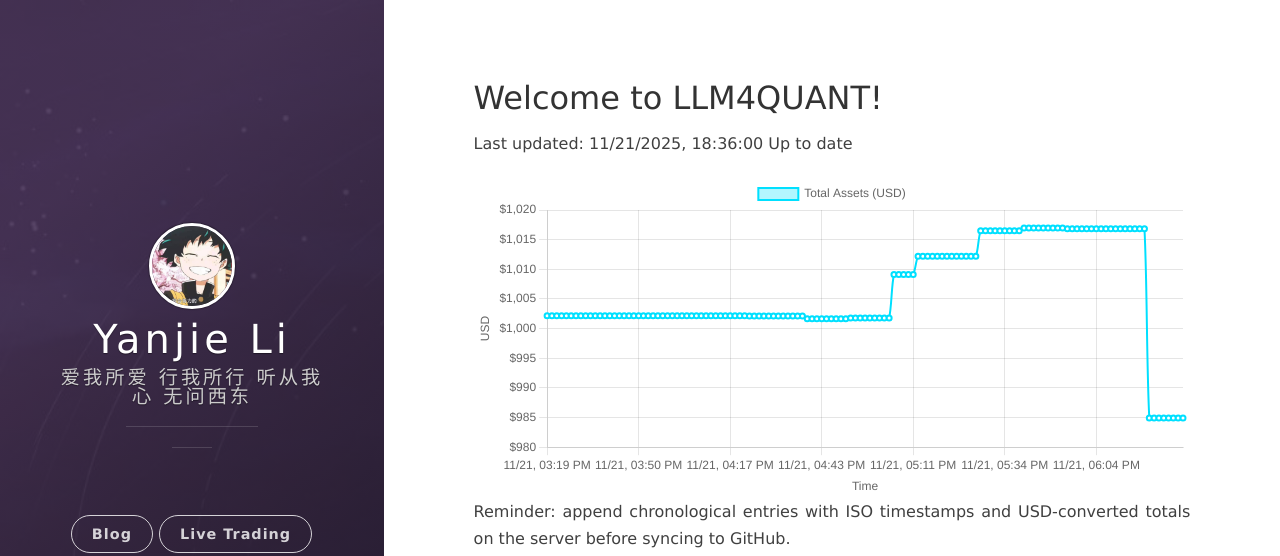
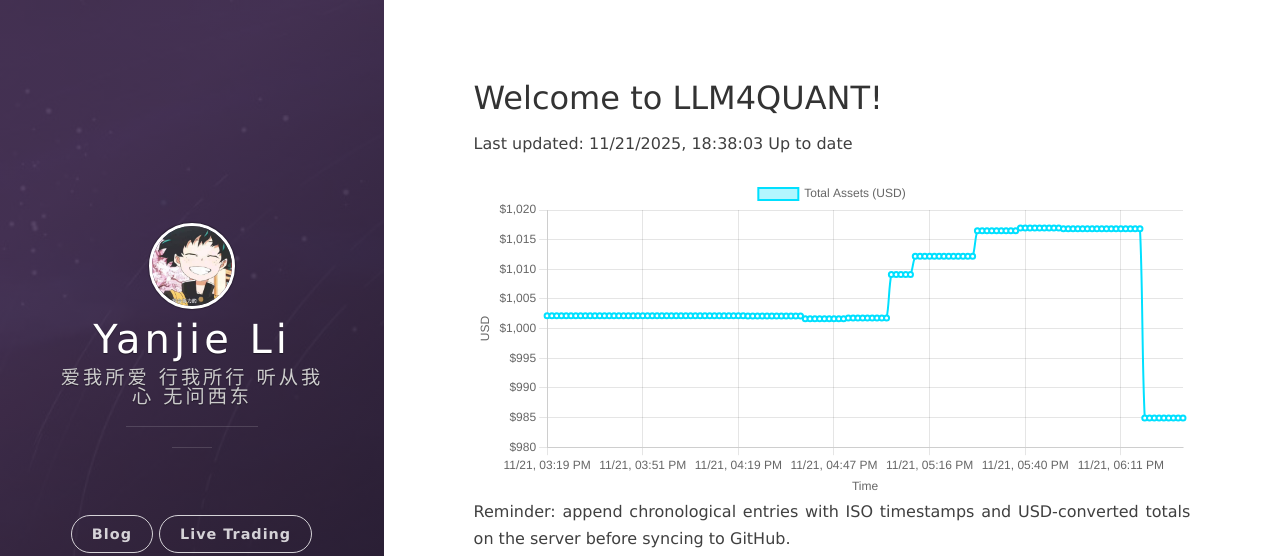
Before and after one commit to leeyegy/leeyegy.github.io, a Jekyll site: the page built from live-trading.html, in a window 1280 px wide. Shown: the top 556 px of the page. Built offline with Jekyll 4.4.1, drawn with Linux system fonts in a browser that asks for light colours; nearby versions of some CDN libraries.

Commit message:
AccountMonitor: update balance history 2025-11-22T02:38:03+08:00

```diff
--- a/assets/data/binance/balance-history.json
+++ b/assets/data/binance/balance-history.json
@@ -1,5 +1,5 @@
 {
-  "generatedAt": "2025-11-22T02:36:00+08:00",
+  "generatedAt": "2025-11-22T02:38:03+08:00",
   "asset": "total_usd_value",
   "history": [
     {
@@ -533,6 +533,10 @@
     {
       "timestamp": "2025-11-22T02:36:00+08:00",
       "totalUsd": 984.91919649
+    },
+    {
+      "timestamp": "2025-11-22T02:38:03+08:00",
+      "totalUsd": 984.91919649
     }
   ]
 }
```
